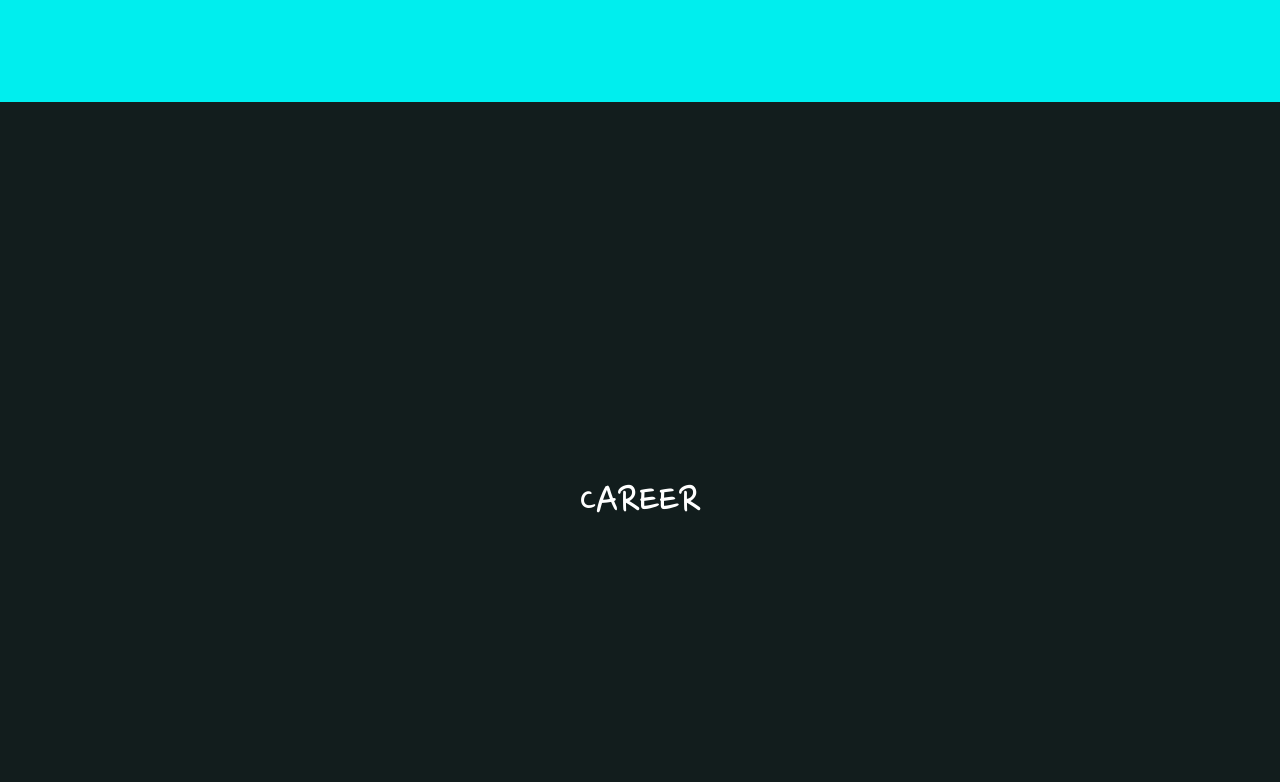
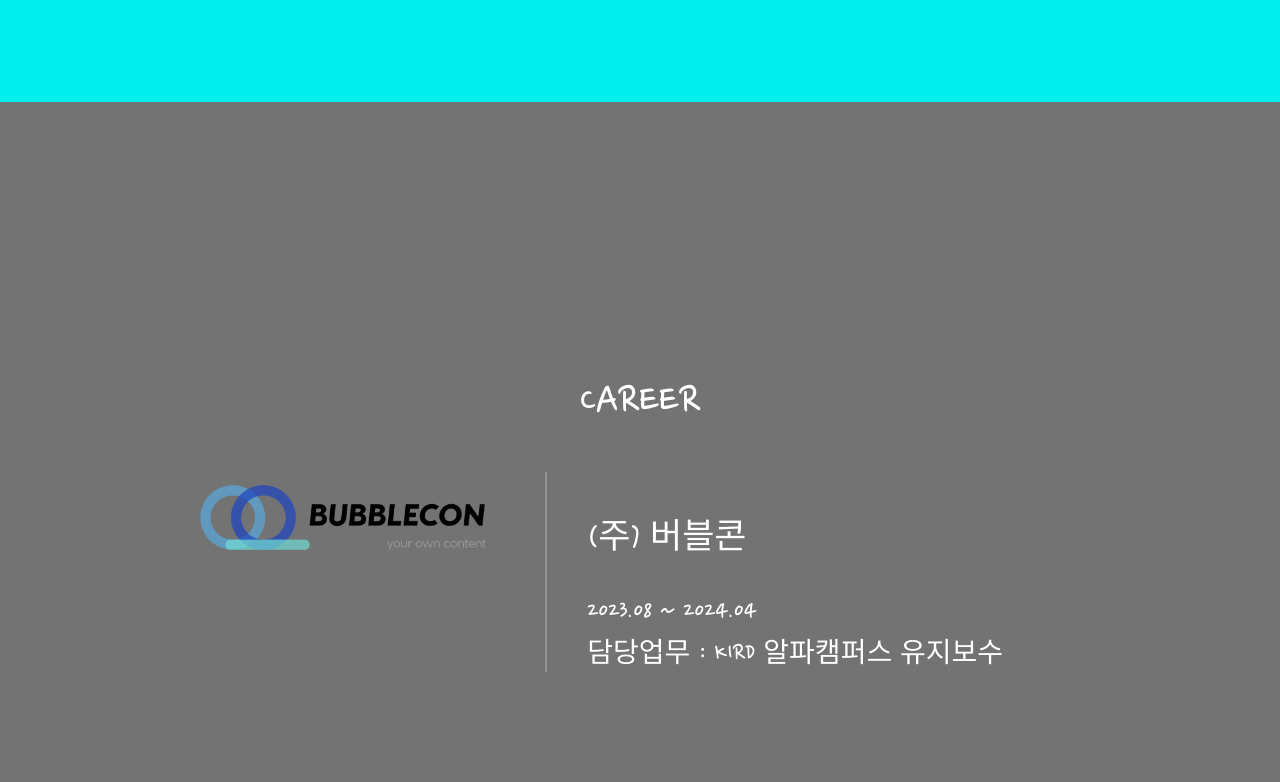
Before and after one commit to extermins/extermins.github.io, a plain HTML site: page index.html in a window 1280 px wide. Shown: the part 2298-3080 px from the top of the page. Drawn offline with Linux system fonts and the light colour scheme.

Commit message:
css 수정

```diff
--- a/css/css.css
+++ b/css/css.css
@@ -312,23 +312,42 @@ ul, li {
 .forth_page{
     width: 100%;
     height: 100vh;
-    background-color: rgb(18, 29, 29);
+    background-color: rgb(115, 115, 115);
     display: flex;
     justify-content: center;
     flex-direction: column;
     align-items: center;
 }
 
+.forth_page_main{
+    display: flex;
+    flex-direction: row;
+    justify-content: space-evenly;
+    width: 1000px;
+}
+.career_detail{
+    padding-left: 40px;
+    width: 500px;
+    border-left: 2px solid #adadad94;
+}
 
-/* fifth_page */
-.fifth_page{
-    width: 100%;
-    height: 100vh;
-    background-color: rgb(238, 0, 0);
-    display: flex;
-    justify-content: center;
-    flex-direction: column;
-    align-items: center;
+.career_logo{
+    width: 300px;
+}
+.career_detail_head{
+    font-family: "Nanum Pen Script", cursive;
+    font-weight: 500;
+    font-style: normal;
+    font-size: 35px;
+    color: white;
+}
+
+.career_detail_content{
+    font-family: "Nanum Pen Script", cursive;
+    font-weight: 500;
+    font-style: normal;
+    font-size: 28px;
+    color: white;
 }
 
 /* footer */
@@ -374,9 +393,6 @@ ul, li {
     .second_page_main{
         width: 400px;
     }
-    .second_page_sss{
-
-    }
 
     /* introduce */
     .introduce_wrap{
@@ -409,6 +425,17 @@ ul, li {
         max-width: 100%;
         height: 450px;
     }
+
+
+    .forth_page_main{
+        flex-direction: column;
+        width: 500px;
+    }
+    .career_detail{
+        border-top: #adadad94 2px solid;
+        border-left: none;
+        margin-top: 30px;
+    }
 }
 
 /* 테블릿 가로, 테블릿 세로 (해상도 768px ~ 1023px)*/
@@ -435,6 +462,22 @@ ul, li {
     .slider_wrap{
         width: 700px;
     }
+
+
+
+    .forth_page_main{
+        width: 730px;
+    }
+
+    .career_logo{
+        width: 200px;
+        margin-right: 20px;
+    }
+
+    .career_detail_head{
+        padding: 0;
+        margin: 0 0 20px 0;
+    }
 }
 
 /* media query */
--- a/index.html
+++ b/index.html
@@ -131,8 +131,15 @@
 
         <div class="forth_page" id="forth_page">
             <h2 class="head_font">CAREER</h2>
-            <div>
-
+            <div class="forth_page_main">
+                <div>
+                    <img src="./images/logo/bbcLogo02.png" class="career_logo">
+                </div>
+                <div class="career_detail">
+                    <h3 class="career_detail_head">(주) 버블콘</h3>
+                    <p class="career_detail_content">2023.08 ~ 2024.04</p>
+                    <p class="career_detail_content">담당업무 : KIRD 알파캠퍼스 유지보수</p>
+                </div>
             </div>
         </div>
 
```
Also changed, not shown: images/logo/bbcLogo02.png (added).
